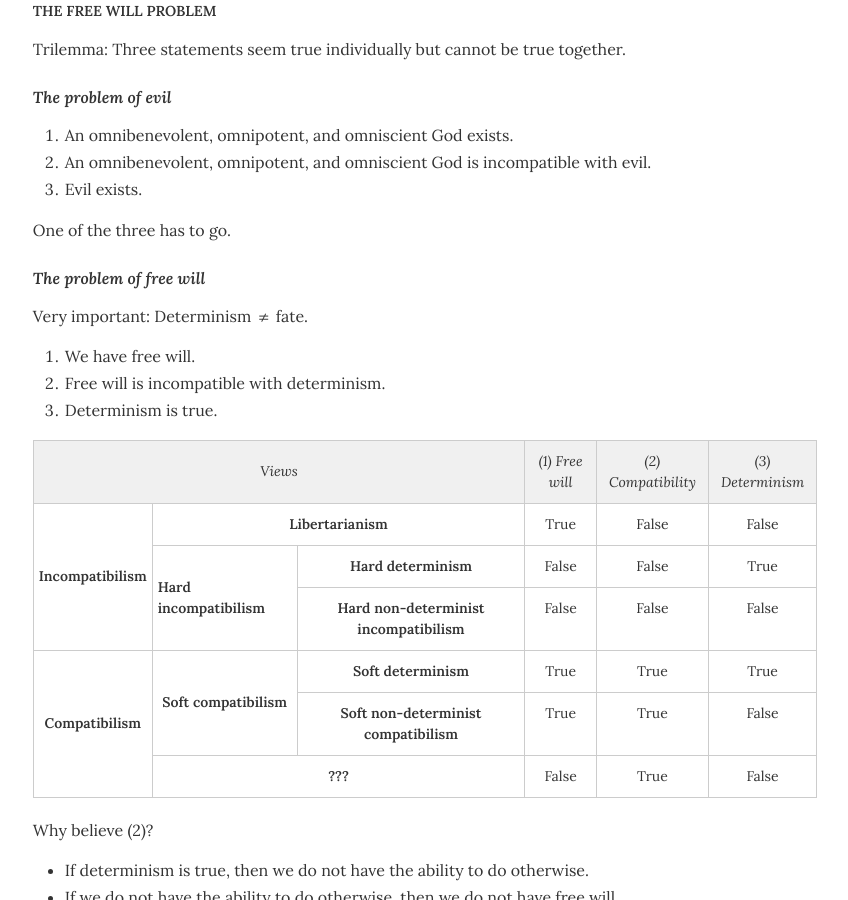
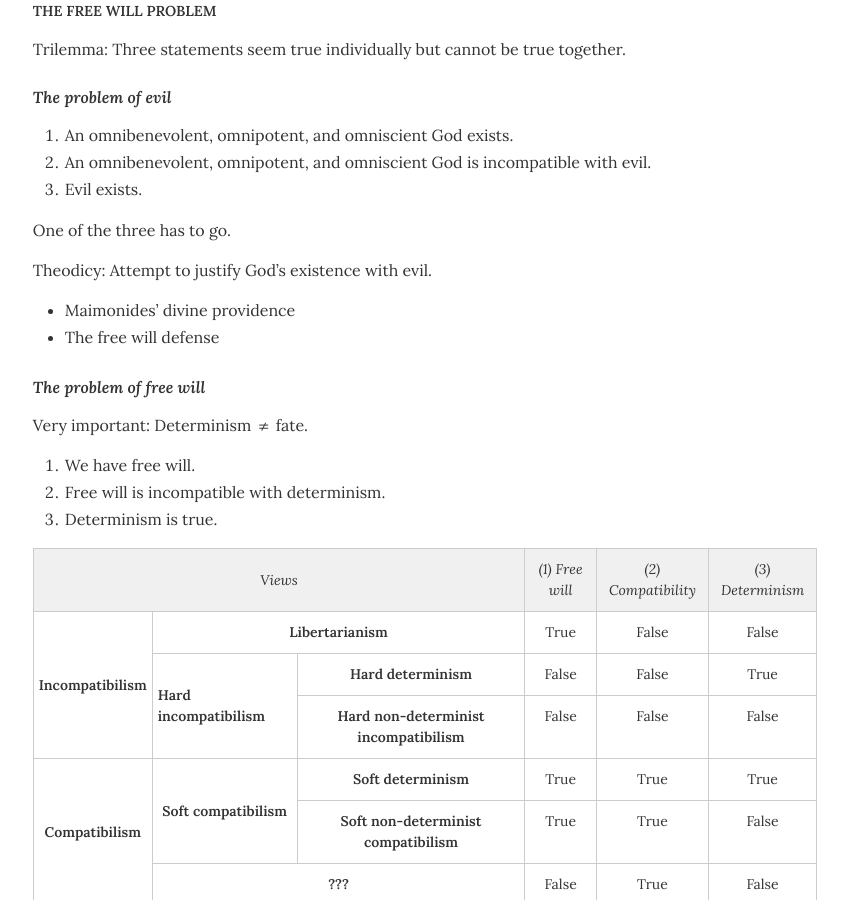
Before and after one commit to dingherself/intro, a Jekyll site: the page built from handouts/_posts/2026-03-09-van-inwagen.md, in a window 1280 px wide and 900 px high, scrolled down 719 px. Shown: the whole window, without its empty margins (215-1063 px from the left). Built offline with Jekyll 4.4.1, drawn with Linux system fonts in a browser that asks for light colours.

Commit message:
connect Maimonides

```diff
--- a/handouts/_posts/2026-03-09-van-inwagen.md
+++ b/handouts/_posts/2026-03-09-van-inwagen.md
@@ -28,6 +28,11 @@ Trilemma: Three statements seem true individually but cannot be true together.
 3. Evil exists.
 
 One of the three has to go.
+
+Theodicy: Attempt to justify God’s existence with evil.
+
+- Maimonides’ divine providence
+- The free will defense
 
 ### The problem of free will
 
```
